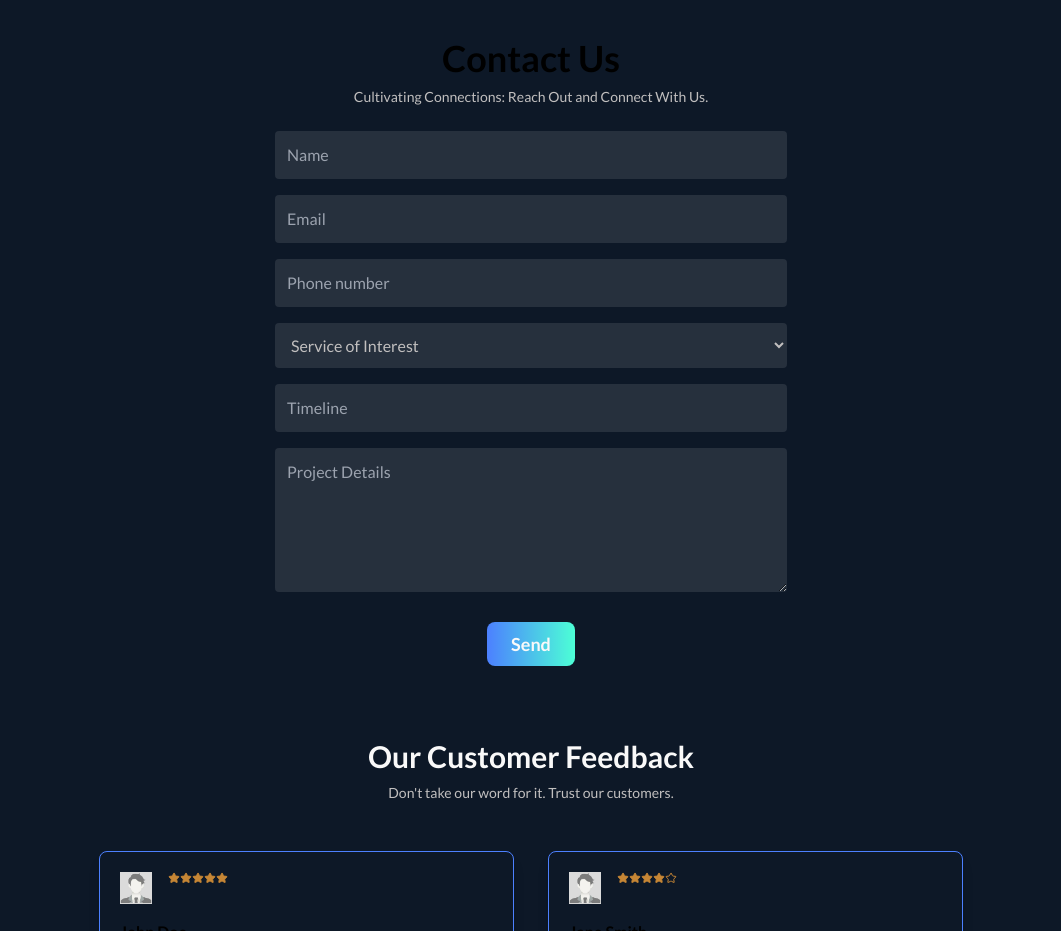
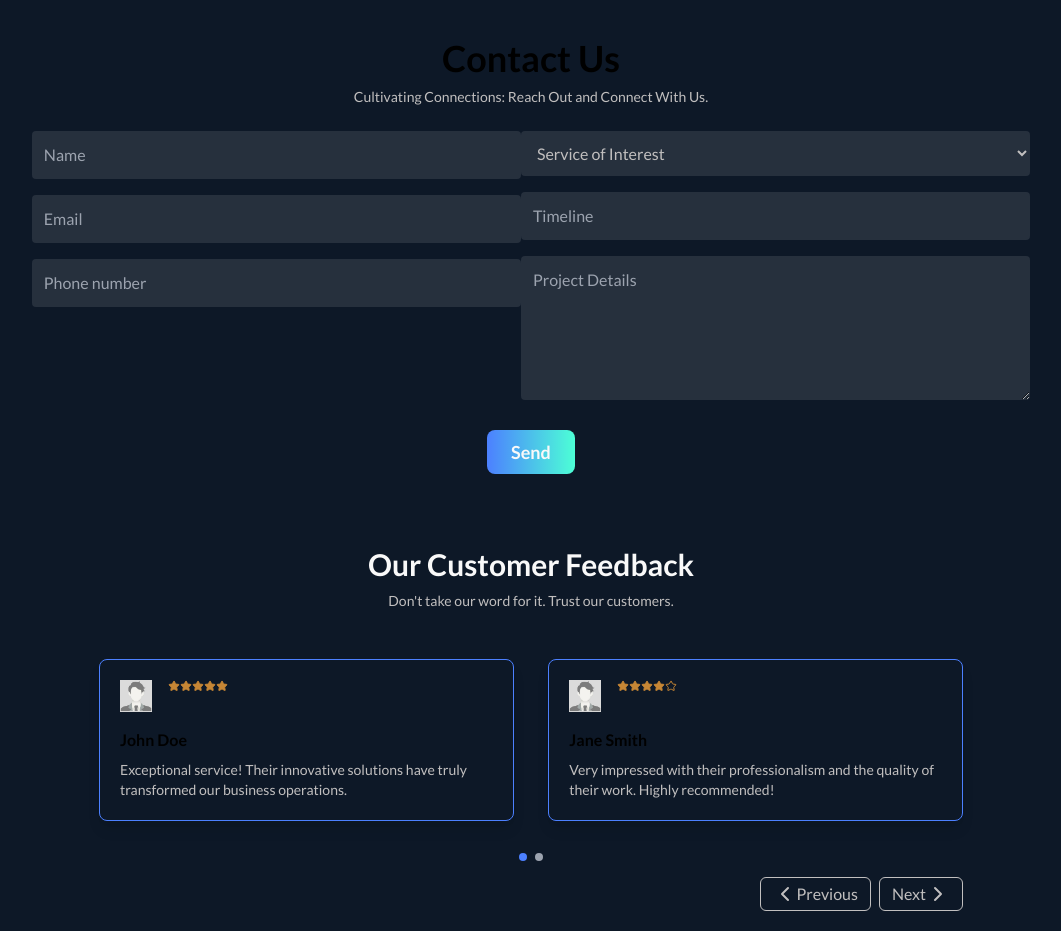
Before and after one commit to Akay74/swift-home, a Next.js app: page / in a window 1280 px wide. Shown: the part 1500-2431 px from the top of the page, without its empty margins (109-1170 px from the left). Built offline with nearby package versions, Linux system fonts and the light colour scheme.

Commit message:
🎨 refactor form structure to fit larger screens

```diff
--- a/components/Contact.jsx
+++ b/components/Contact.jsx
@@ -10,7 +10,8 @@ const Contact = () => {
         Cultivating Connections: Reach Out and Connect With Us.
       </h2>
 
-      <form className="max-w-lg mx-auto">
+      <form className="mx-auto md:w-[80%]">
+        <div className="space-y-4 md:space-y-0 md:flex justify-center items-top">
           <div className="space-y-4">
             <input
               type="text"
@@ -27,6 +28,8 @@ const Contact = () => {
               placeholder="Phone number"
               className="w-full p-3 border-none outline-none rounded bg-[#F9F9F9] bg-opacity-10"
             />
+          </div>
+          <div className="space-y-4">
             <select
               className="w-full p-3 text-[#C1BFBF] border-none outline-none rounded bg-[#F9F9F9] bg-opacity-10"
               defaultValue=""
@@ -49,6 +52,7 @@ const Contact = () => {
               className="w-full p-3 border-none outline-none rounded bg-[#F9F9F9] bg-opacity-10"
             ></textarea>
           </div>
+        </div>
 
         <div className="mt-6 text-center">
           <button
```
Lines whose indentation alone changed are shown as unchanged.
